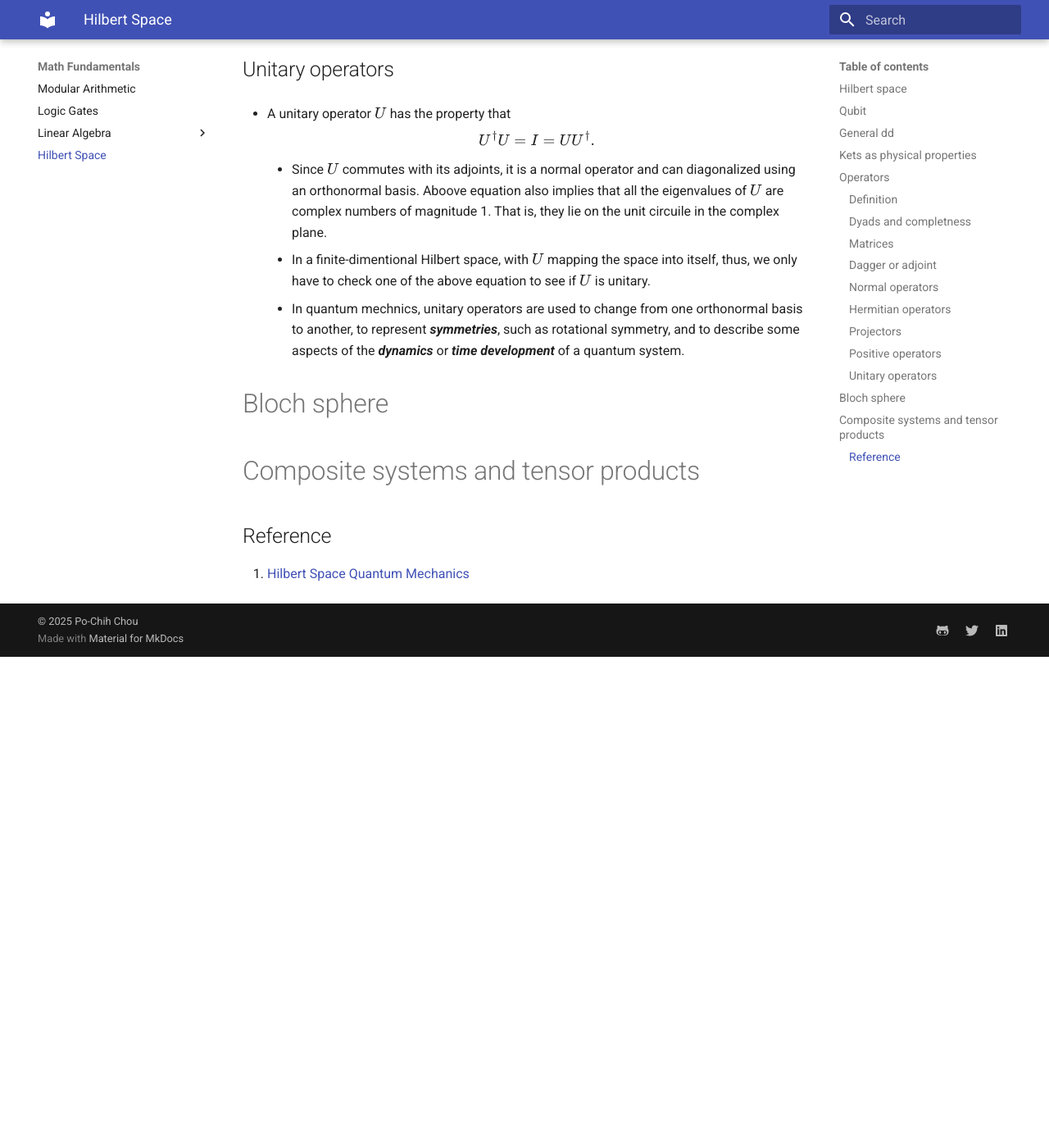
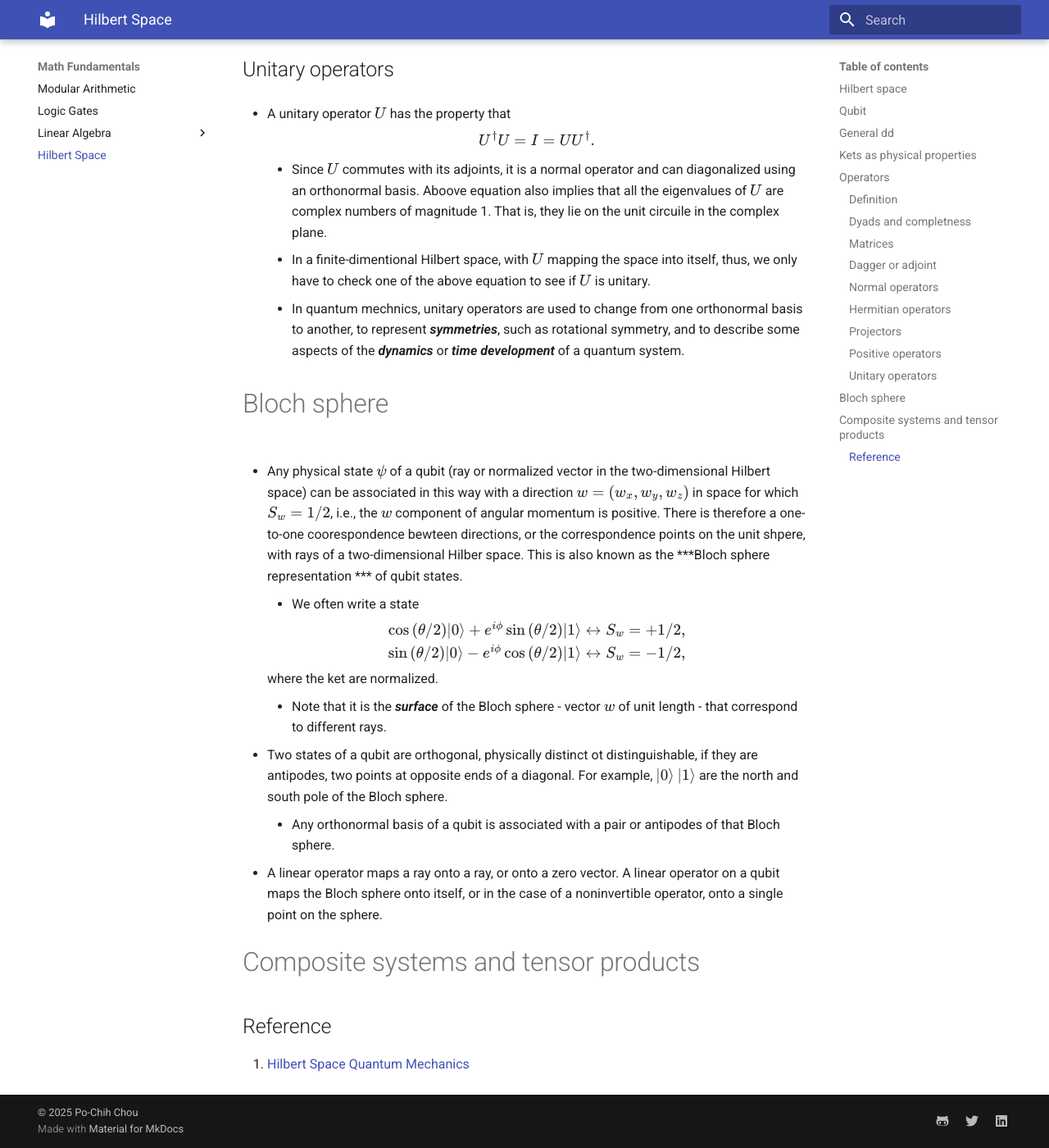
Before and after one commit to pcchouCR97/Understanding-Cryptography-by-Christof-Paar, an MkDocs documentation site: the page built from docs/Math_Fundamentals/hilbert_space.md, in a window 1280 px wide and 1400 px high, scrolled down 5816 px. Shown: the whole window at 82% size. Built offline with MkDocs 1.6.1 and Material for MkDocs 9.7.7, drawn with Linux system fonts in a browser that asks for light colours; formulas are drawn with MathJax 3; before the commit the page ends 6617 px from its top, so only the background shows below that.

Commit message:
20250108_C01

```diff
--- a/docs/Math_Fundamentals/hilbert_space.md
+++ b/docs/Math_Fundamentals/hilbert_space.md
@@ -271,8 +271,25 @@
 
     - In quantum mechnics, unitary operators are used to change from one orthonormal basis to another, to represent ***symmetries***, such as rotational symmetry, and to describe some aspects of the ***dynamics*** or ***time development*** of a quantum system.
 
+# Bloch sphere
+-   Any physical state $\psi$ of a qubit (ray or normalized vector in the two-dimensional Hilbert space) can be associated in this way with a direction $w = (w_{x}, w_{y}, w_{z})$ in space for which $S_{w} = 1/2$, i.e., the $w$ component of angular momentum is positive. There is therefore a one-to-one coorespondence bewteen directions, or the correspondence points on the unit shpere, with rays of a two-dimensional Hilber space. This is also known as the ***Bloch sphere representation *** of qubit states.
+    -   We often write a state
 
-# Bloch sphere
+    $$
+    \begin{array}{c}
+    \cos{(\theta/2)}|0\rangle + e^{i\phi}\sin{(\theta/2)}|1\rangle \leftrightarrow S_{w} = +1/2, \\
+    \sin{(\theta/2)}|0\rangle - e^{i\phi}\cos{(\theta/2)}|1\rangle \leftrightarrow S_{w} = -1/2,
+    \end{array}
+    $$
+
+    where the ket are normalized.
+
+    -   Note that it is the ***surface*** of the Bloch sphere - vector $w$ of unit length - that correspond to different rays.
+
+-   Two states of a qubit are orthogonal, physically distinct ot distinguishable, if they are antipodes, two points at opposite ends of a diagonal. For example, $|0\rangle$ $|1\rangle$ are the north and south pole of the Bloch sphere.
+    -   Any orthonormal basis of a qubit is associated with a pair or antipodes of that Bloch sphere.
+
+-   A linear operator maps a ray onto a ray, or onto a zero vector. A linear operator on a qubit maps the Bloch sphere onto itself, or in the case of a noninvertible operator, onto a single point on the sphere.
 
 # Composite systems and tensor products
 
```
